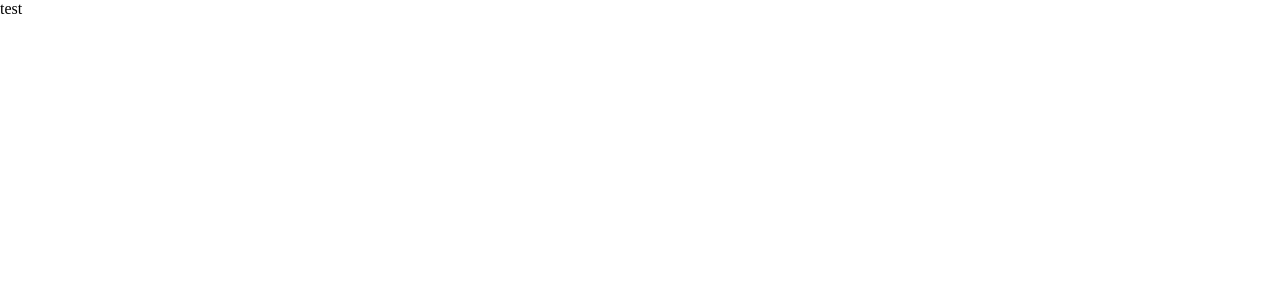
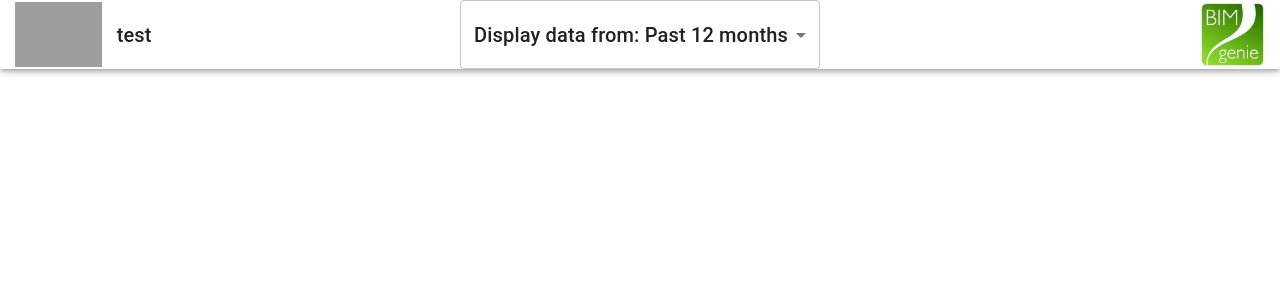
Before and after one commit to leodalbert/workorder-charts-ts, a React (Create React App) app: page / in a window 1280 px wide. Shown: the top 300 px of the page. Built offline with nearby package versions, Linux system fonts and the light colour scheme; grey boxes are pictures that could not be loaded.

Commit message:
added header with test data

```diff
--- a/package.json
+++ b/package.json
@@ -4,6 +4,7 @@
   "private": true,
   "homepage": "https://system.onuma.com/static/charts",
   "dependencies": {
+    "@material-ui/core": "^4.11.3",
     "@testing-library/jest-dom": "^5.11.4",
     "@testing-library/react": "^11.1.0",
     "@testing-library/user-event": "^12.1.10",
--- a/src/App.css
+++ /dev/null
@@ -1,38 +0,0 @@
-.App {
-  text-align: center;
-}
-
-.App-logo {
-  height: 40vmin;
-  pointer-events: none;
-}
-
-@media (prefers-reduced-motion: no-preference) {
-  .App-logo {
-    animation: App-logo-spin infinite 20s linear;
-  }
-}
-
-.App-header {
-  background-color: #282c34;
-  min-height: 100vh;
-  display: flex;
-  flex-direction: column;
-  align-items: center;
-  justify-content: center;
-  font-size: calc(10px + 2vmin);
-  color: white;
-}
-
-.App-link {
-  color: #61dafb;
-}
-
-@keyframes App-logo-spin {
-  from {
-    transform: rotate(0deg);
-  }
-  to {
-    transform: rotate(360deg);
-  }
-}
--- a/src/App.tsx
+++ /dev/null
@@ -1,12 +0,0 @@
-import React from 'react';
-import './App.css';
-
-function App() {
-  return (
-    <div>
-      <div>test</div>
-    </div>
-  );
-}
-
-export default App;
--- /dev/null
+++ b/src/containers/AppContainer/index.tsx
@@ -0,0 +1,19 @@
+import React, { Fragment } from 'react';
+import Header from 'containers/HeaderContainer';
+
+//  Material Ui
+import { ThemeProvider } from '@material-ui/core/styles';
+import theme from './meta/theme';
+import './meta/App.css';
+
+const App: React.FC = () => {
+  return (
+    <Fragment>
+      <ThemeProvider theme={theme}>
+        <Header />
+      </ThemeProvider>
+    </Fragment>
+  );
+};
+
+export default App;
--- /dev/null
+++ b/src/containers/AppContainer/meta/App.css
@@ -0,0 +1,11 @@
+*,
+*:after,
+*:before {
+  box-sizing: border-box;
+  font: inherit;
+  color: inherit;
+  margin: 0;
+  padding: 0;
+  border: none;
+  outline: none;
+}
--- /dev/null
+++ b/src/containers/AppContainer/meta/theme.ts
@@ -0,0 +1,57 @@
+import { createMuiTheme, Theme } from '@material-ui/core/styles';
+
+interface ThemeOptions {
+  [key: string]: any; //
+}
+
+// Material Ui Color Scheme
+const theme: ThemeOptions = createMuiTheme({
+  palette: {
+    primary: {
+      // Light Grey
+      main: '#f3f3f4',
+      light: '#ffffff',
+      dark: '#c0c0c1',
+    },
+    secondary: {
+      // Light Green
+      main: '#d3e6df',
+      light: '#ffffff',
+      dark: '#a2b4ad',
+    },
+    info: {
+      // Maroon
+      main: '#ba3320',
+      light: '#f3654a',
+      dark: '#830000',
+    },
+  },
+  spacing: 5,
+  overrides: {
+    MuiSelect: {
+      select: {
+        '&:focus': {
+          backgroundColor: '$labelcolor',
+        },
+      },
+    },
+    MuiTooltip: {
+      tooltip: {
+        fontSize: '14px',
+      },
+    },
+
+    MuiTableCell: {
+      root: {
+        padding: '12px 0px',
+      },
+    },
+    MuiTabs: {
+      indicator: {
+        backgroundColor: '#000',
+      },
+    },
+  },
+});
+
+export default theme;
--- /dev/null
+++ b/src/containers/HeaderContainer/components/Header.tsx
@@ -0,0 +1,132 @@
+import React, { useState } from 'react';
+import dayjs from 'dayjs';
+import { makeStyles, Theme } from '@material-ui/core/styles';
+import {
+  Typography,
+  Toolbar,
+  AppBar,
+  Select,
+  MenuItem,
+} from '@material-ui/core';
+import bimGenieLogo from 'assets/BIM_GENIE_GREEN_100p.jpg';
+
+const useStyles = makeStyles((theme: Theme) => ({
+  root: {
+    flexGrow: 1,
+  },
+  bimLogo: {
+    flex: 1,
+    display: 'flex',
+    justifyContent: 'flex-end',
+    alignItems: 'center',
+  },
+  selectCtnr: {
+    flex: 1,
+    display: 'flex',
+    justifyContent: 'center',
+    alignItems: 'center',
+    maxWidth: 330,
+  },
+
+  navbarContainer: {
+    backgroundColor: theme.palette.common.white,
+    display: 'flex',
+  },
+  navbarLogo: {
+    height: 65,
+    widht: 65,
+  },
+  navbarTitleContainer: {
+    flex: 1,
+    display: 'flex',
+    justifyContent: 'flex-start',
+    alignItems: 'center',
+    minWidth: 290,
+  },
+  navbarTitle: {
+    textAlign: 'left',
+    paddingLeft: theme.spacing(3),
+  },
+}));
+
+interface Props {
+  name: string;
+  logo: string;
+}
+
+const renderYears = () => {
+  const years = [];
+  for (let y = dayjs().year() - 1; y > 2014; y--) {
+    years.push(y);
+  }
+  return years.map((year) => (
+    <MenuItem key={year} value={`${year}-01-01 ${year + 1}-01-01`}>
+      <Typography component='h6' variant='h6'>
+        {`Display data from: ${year}`}
+      </Typography>
+    </MenuItem>
+  ));
+};
+
+const last12 = `${dayjs()
+  .subtract(1, 'year')
+  .format('YYYY-MM-DD')} ${dayjs().format('YYYY-MM-DD')}`;
+
+const Header: React.FC<Props> = ({ name, logo }) => {
+  const classes = useStyles();
+  const [year, setYear] = useState(last12);
+
+  const handleSelectRange = (event: React.ChangeEvent<{ value: unknown }>) => {
+    setYear(event.target.value as string);
+  };
+
+  return (
+    <AppBar position='fixed'>
+      <Toolbar classes={{ root: classes.navbarContainer }}>
+        <div className={classes.navbarTitleContainer}>
+          {logo && (
+            <img
+              src={logo}
+              alt='site-group-logo'
+              className={classes.navbarLogo}
+            />
+          )}
+          {name && (
+            <Typography
+              style={{ textDecoration: 'inherit' }}
+              component='h6'
+              variant='h6'
+              className={classes.navbarTitle}>
+              {name}
+            </Typography>
+          )}
+        </div>
+        <div className={classes.selectCtnr}>
+          <Select
+            color='primary'
+            variant='outlined'
+            labelId='year-select-label'
+            id='year-select'
+            value={year}
+            onChange={handleSelectRange}>
+            <MenuItem value={last12}>
+              <Typography component='h6' variant='h6'>
+                Display data from: Past 12 months
+              </Typography>
+            </MenuItem>
+            {renderYears()}
+          </Select>
+        </div>
+        <div className={classes.bimLogo}>
+          <img
+            src={bimGenieLogo}
+            alt='bim-genie-logo'
+            className={classes.navbarLogo}
+          />
+        </div>
+      </Toolbar>
+    </AppBar>
+  );
+};
+
+export default Header;
--- /dev/null
+++ b/src/containers/HeaderContainer/index.ts
@@ -0,0 +1,16 @@
+import { connect } from 'react-redux';
+import Header from './components/Header';
+// import { selectName, selectLogo } from 'selectors/siteGroup';
+// import { getWorkordersBySite } from 'actions/workorders';
+// import { getSiteGroupInfo } from 'actions/siteGroup';
+
+const mapStateToProps = () => ({
+  name: 'test',
+  logo: 'https://www.onuma.com/transfer/SanMateo.jpg',
+});
+
+const mapDispatchToProps = {};
+
+const HeaderContainer = connect(mapStateToProps, mapDispatchToProps)(Header);
+
+export default HeaderContainer;
--- a/src/index.tsx
+++ b/src/index.tsx
@@ -2,7 +2,7 @@ import React from 'react';
 import { Provider } from 'react-redux';
 import ReactDOM from 'react-dom';
 import './index.css';
-import App from './App';
+import App from 'containers/AppContainer';
 import store from 'store/store';
 
 ReactDOM.render(
```
Also changed, not shown: 1 other file (tests, documents, lock files or other folders).
